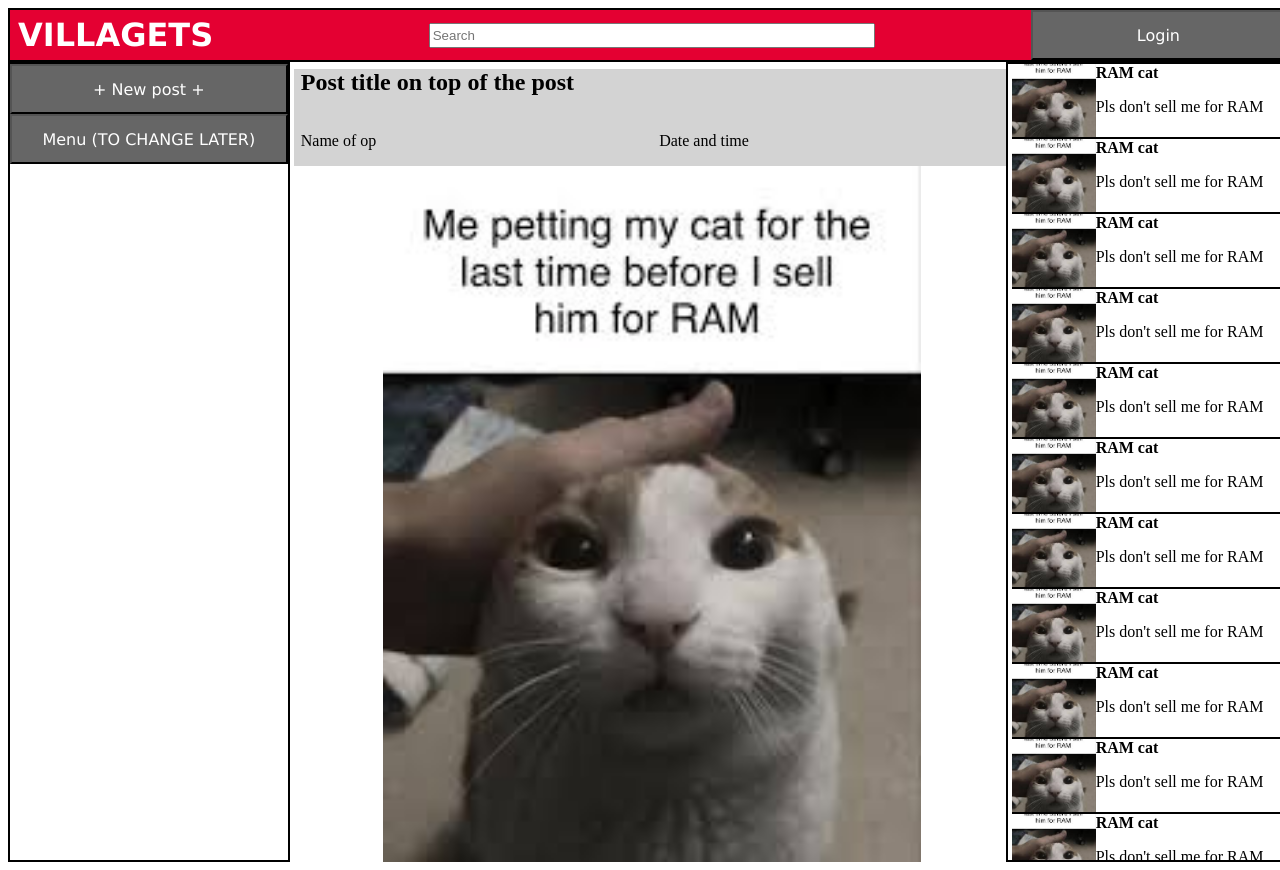
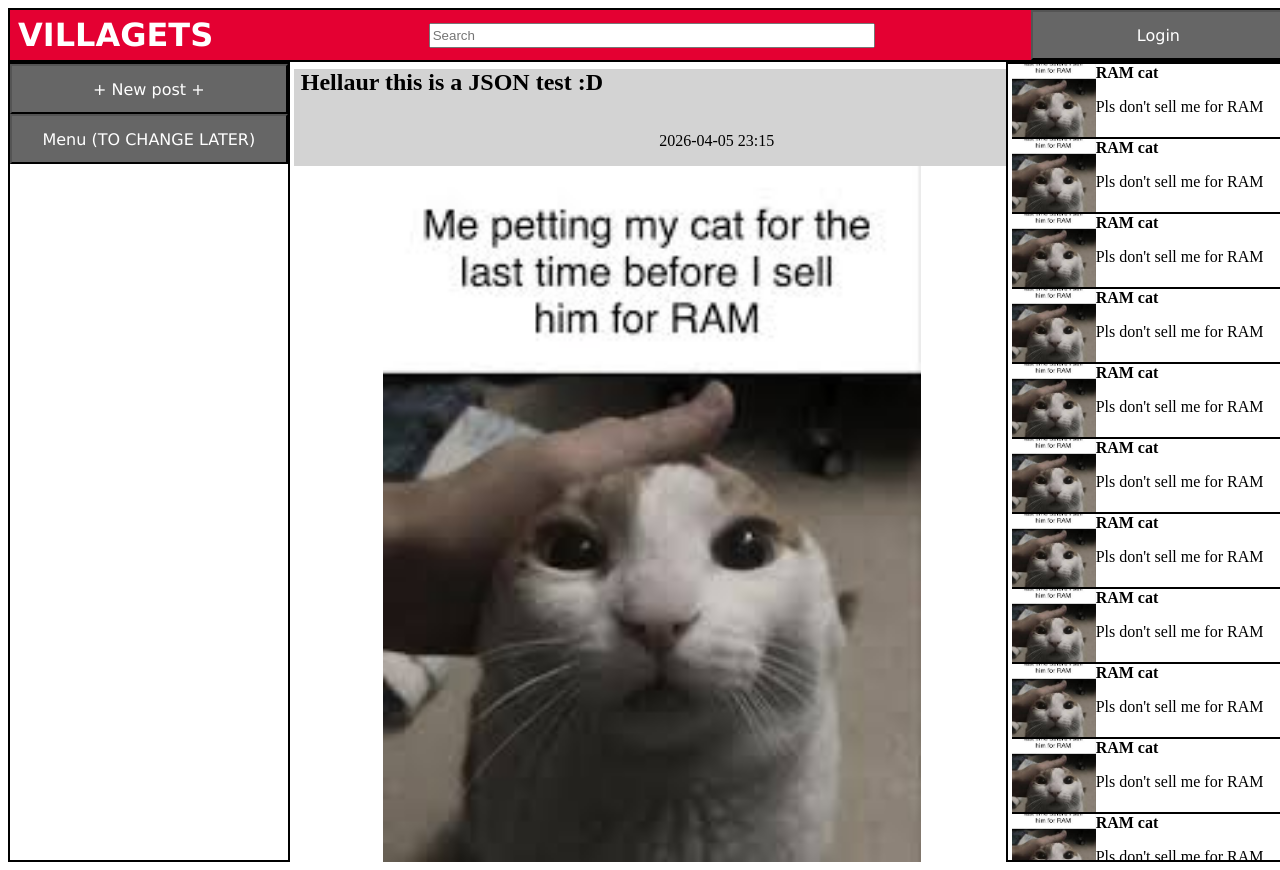
Before and after one commit to ma17du32et422/VillagETS, a React (Vite) app in the folder Application-web/: page / in a window 1280 px wide. Built offline with nearby package versions, Linux system fonts and the light colour scheme.

Commit message:
[WEB] Post taken from JSON instead of manually

```diff
--- a/Application-web/src/components/Flux.jsx
+++ b/Application-web/src/components/Flux.jsx
@@ -8,11 +8,26 @@ import Post from './subcomponents/Post'
 export default function Flux(){
   return(
     <div id="feed">
-      <Post />
-      <Post />
-      <Post />
-      <Post />
-      <Post />
+      {posts.map(post => (<Post key={post.id} post={post} />))}
     </div>
   );
 }
+
+const posts = [
+  {
+    "id": 1,
+    "title": "Hellaur this is a JSON test :D",
+    "author": "RAM Cat",
+    "datetime": "2026-04-05 23:15",
+    "imageUrl": "/src/assets/images/example.jpg",
+    "contents": "Too lazy to write smth here icl"
+  },
+  {
+    "id": 2,
+    "title": "The nefarious creature",
+    "author": "Evil Cat",
+    "datetime": "2026-04-05 23:30",
+    "imageUrl": "/src/assets/images/example2.jpg",
+    "contents": "The person that sells your cat for RAM"
+  }
+]
--- a/Application-web/src/components/subcomponents/Post.jsx
+++ b/Application-web/src/components/subcomponents/Post.jsx
@@ -1,38 +1,29 @@
 /** Style imports */
 import '../.././assets/Post.css'
 
-/** Image imports
- * TO CHANGE DYNAMICALLY LATER
-*/
-import image from '../.././assets/images/example.jpg'
-
 /** Post */
-export default function Post(){
+export default function Post({post}){
   return(
 
     /** Post layout
      * TO CHANGE DYNAMICALLY LATER
     */
-    <article class="post">
+    <article className="post">
 
       <div id="post-header">
-        <h2 id="title">Post title on top of the post</h2>
+        <h2 id="title">{post.title}</h2>
 
         <div id="op-info">
-          <p id="op-name">Name of op</p>
-          <p id="datetime">Date and time</p>
+          <p id="op-name">{post.op}</p>
+          <p id="datetime">{post.datetime}</p>
         </div>
       </div>
 
       <div id="image-container">
-        <img id="image" src={image}></img>
+        <img id="image" src={post.imageUrl}></img>
       </div>
 
-      <p id="contents">Lorem ipsum dolor sit amet, consectetur adipiscing elit, sed do eiusmod tempor
-        incididunt ut labore et dolore magna aliqua. Ut enim ad minim veniam, quis nostrud exercitation
-        ullamco laboris nisi ut aliquip ex ea commodo consequat. Duis aute irure dolor in reprehenderit
-        in voluptate velit esse cillum dolore eu fugiat nulla pariatur. Excepteur sint occaecat cupidatat
-        non proident, sunt in culpa qui officia deserunt mollit anim id est laborum.</p>
+      <p id="contents">{post.contents}</p>
 
     </article>
   );
```
